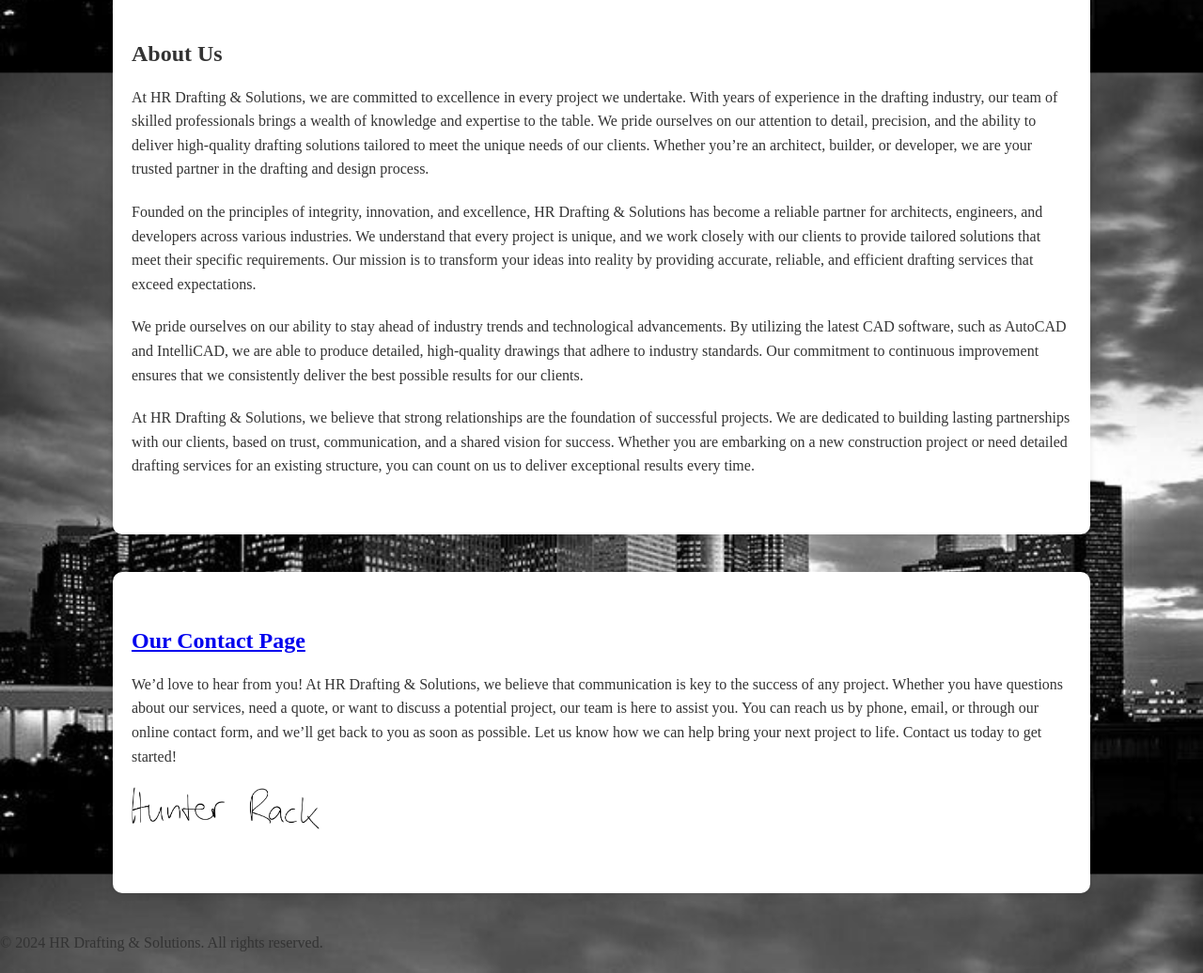
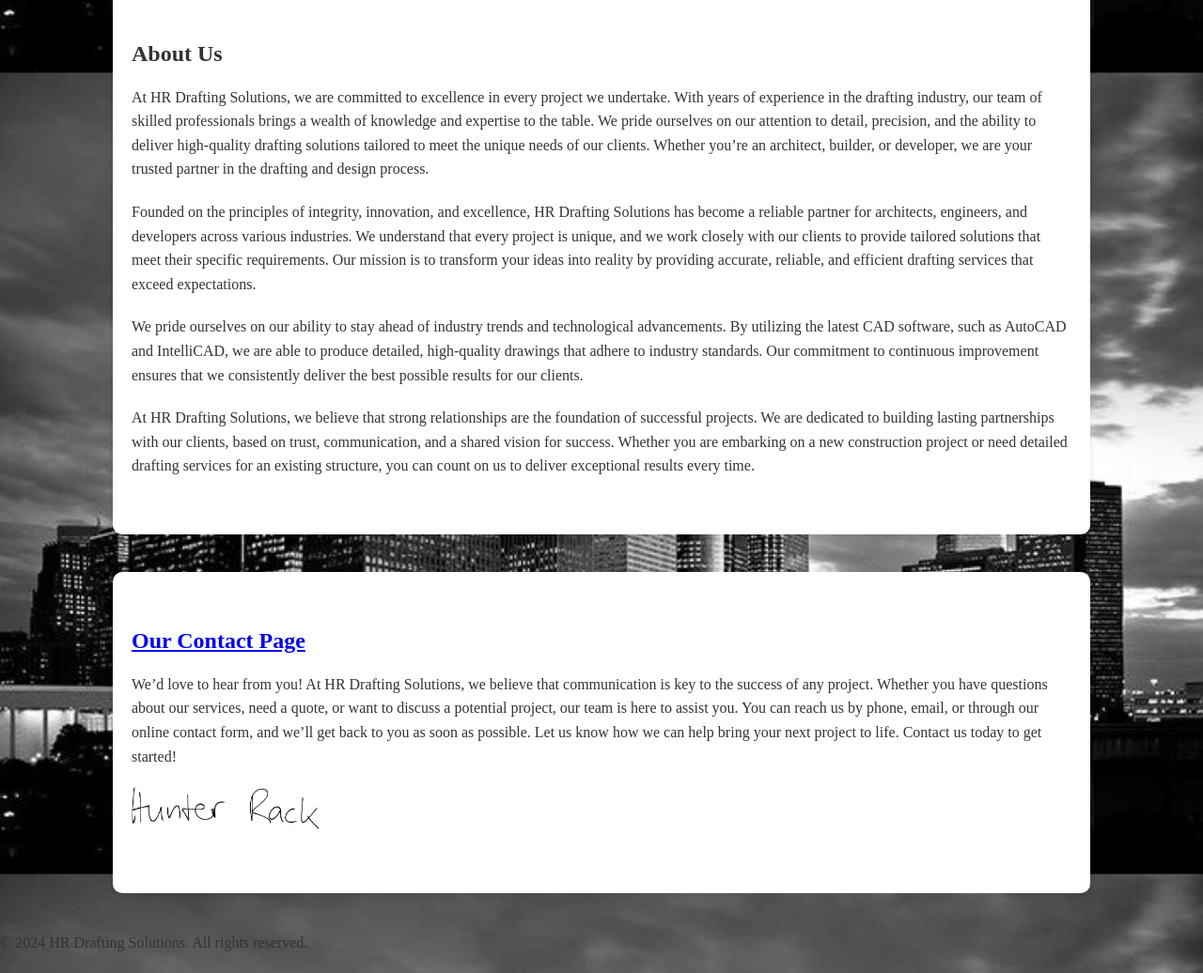
Before and after one commit to D28145/hrsolutionss, a plain HTML site: page index.html in a window 1280 px wide. Shown: the part 776-1812 px from the top of the page at 94% size. Drawn offline with Linux system fonts and the light colour scheme.

Commit message:
Update index.html

```diff
--- a/index.html
+++ b/index.html
@@ -3,7 +3,7 @@
 <head>
     <meta charset="UTF-8">
     <meta name="viewport" content="width=device-width, initial-scale=1.0">
-    <title>HR Drafting & Solutions</title>
+    <title>HR Drafting Solutions</title>
     <link rel="stylesheet" href="styles.css">
 	<style>
         body {
@@ -29,7 +29,7 @@
     <main>
         <section id="home" class="hero">
             <div class="content">
-                <h1>HR Drafting & Solutions</h1>
+                <h1>HR Drafting Solutions</h1>
                 <p>Turning Your Concepts Into A Reality
 </p>
             </div>
@@ -51,19 +51,19 @@
 
         <section id="about">
             <h2>About Us</h2>
-           <p>At HR Drafting & Solutions, we are committed to excellence in every project we undertake. With years of experience in the drafting industry, our team of skilled professionals brings a wealth of knowledge and expertise to the table. We pride ourselves on our attention to detail, precision, and the ability to deliver high-quality drafting solutions tailored to meet the unique needs of our clients. Whether you’re an architect, builder, or developer, we are your trusted partner in the drafting and design process.</p>
+           <p>At HR Drafting Solutions, we are committed to excellence in every project we undertake. With years of experience in the drafting industry, our team of skilled professionals brings a wealth of knowledge and expertise to the table. We pride ourselves on our attention to detail, precision, and the ability to deliver high-quality drafting solutions tailored to meet the unique needs of our clients. Whether you’re an architect, builder, or developer, we are your trusted partner in the drafting and design process.</p>
 
-<p>Founded on the principles of integrity, innovation, and excellence, HR Drafting & Solutions has become a reliable partner for architects, engineers, and developers across various industries. We understand that every project is unique, and we work closely with our clients to provide tailored solutions that meet their specific requirements. Our mission is to transform your ideas into reality by providing accurate, reliable, and efficient drafting services that exceed expectations.</p>
+<p>Founded on the principles of integrity, innovation, and excellence, HR Drafting Solutions has become a reliable partner for architects, engineers, and developers across various industries. We understand that every project is unique, and we work closely with our clients to provide tailored solutions that meet their specific requirements. Our mission is to transform your ideas into reality by providing accurate, reliable, and efficient drafting services that exceed expectations.</p>
 
 <p>We pride ourselves on our ability to stay ahead of industry trends and technological advancements. By utilizing the latest CAD software, such as AutoCAD and IntelliCAD, we are able to produce detailed, high-quality drawings that adhere to industry standards. Our commitment to continuous improvement ensures that we consistently deliver the best possible results for our clients.</p>
 
-<p>At HR Drafting & Solutions, we believe that strong relationships are the foundation of successful projects. We are dedicated to building lasting partnerships with our clients, based on trust, communication, and a shared vision for success. Whether you are embarking on a new construction project or need detailed drafting services for an existing structure, you can count on us to deliver exceptional results every time.</p>
+<p>At HR Drafting Solutions, we believe that strong relationships are the foundation of successful projects. We are dedicated to building lasting partnerships with our clients, based on trust, communication, and a shared vision for success. Whether you are embarking on a new construction project or need detailed drafting services for an existing structure, you can count on us to deliver exceptional results every time.</p>
 
                    </section>
 
         <section id="contact">
             <h2><a href="contact.html">Our Contact Page</a></h2>
-            <p>We’d love to hear from you! At HR Drafting & Solutions, we believe that communication is key to the success of any project. Whether you have questions about our services, need a quote, or want to discuss a potential project, our team is here to assist you. You can reach us by phone, email, or through our online contact form, and we’ll get back to you as soon as possible. Let us know how we can help bring your next project to life. Contact us today to get started!</p>
+            <p>We’d love to hear from you! At HR Drafting Solutions, we believe that communication is key to the success of any project. Whether you have questions about our services, need a quote, or want to discuss a potential project, our team is here to assist you. You can reach us by phone, email, or through our online contact form, and we’ll get back to you as soon as possible. Let us know how we can help bring your next project to life. Contact us today to get started!</p>
 <p> <img src="hunter-rack.jpg" alt="Hunter-Rack" width="200" height="45"></p>
 
 
@@ -75,7 +75,7 @@
 
     <footer>
 
-        <p>&copy; 2024 HR Drafting & Solutions. All rights reserved.</p>
+        <p>&copy; 2024 HR Drafting Solutions. All rights reserved.</p>
 
 
     </footer>
```
